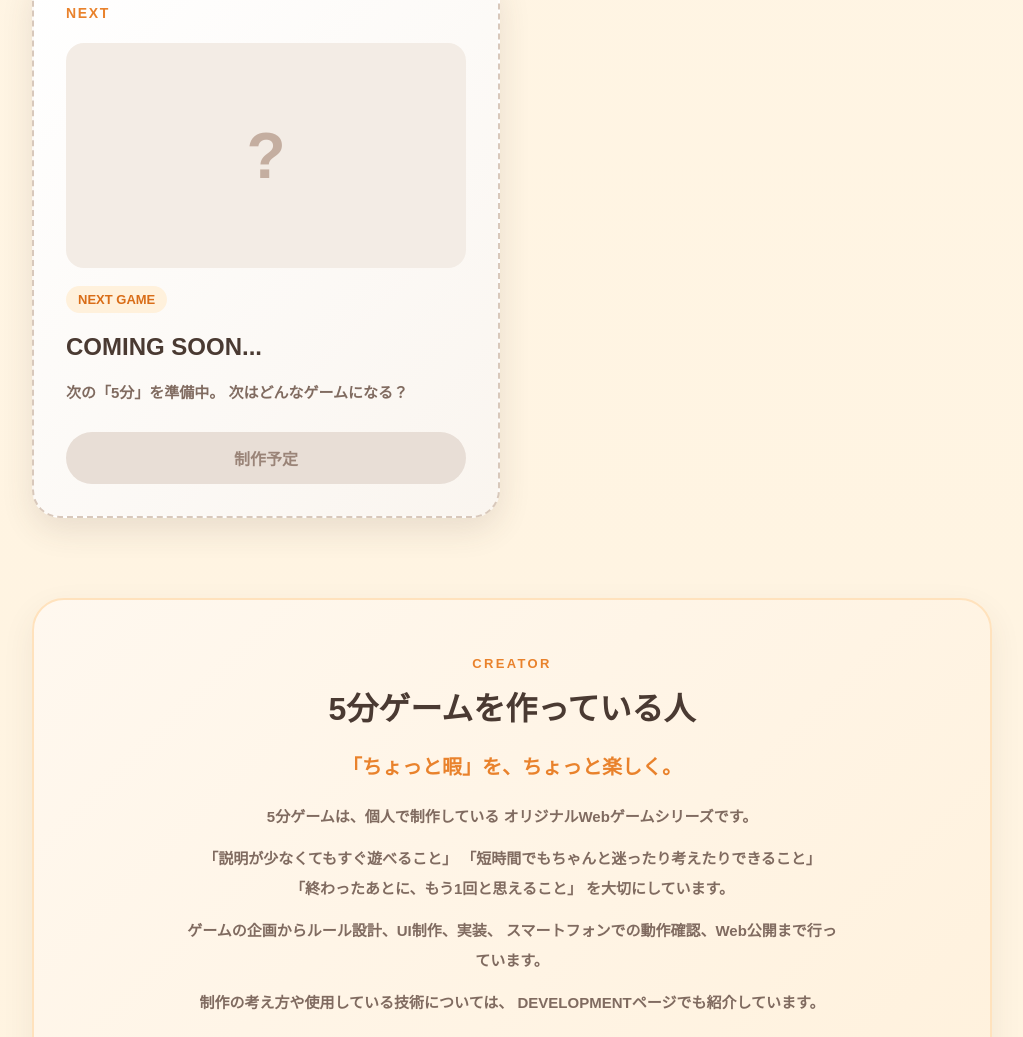
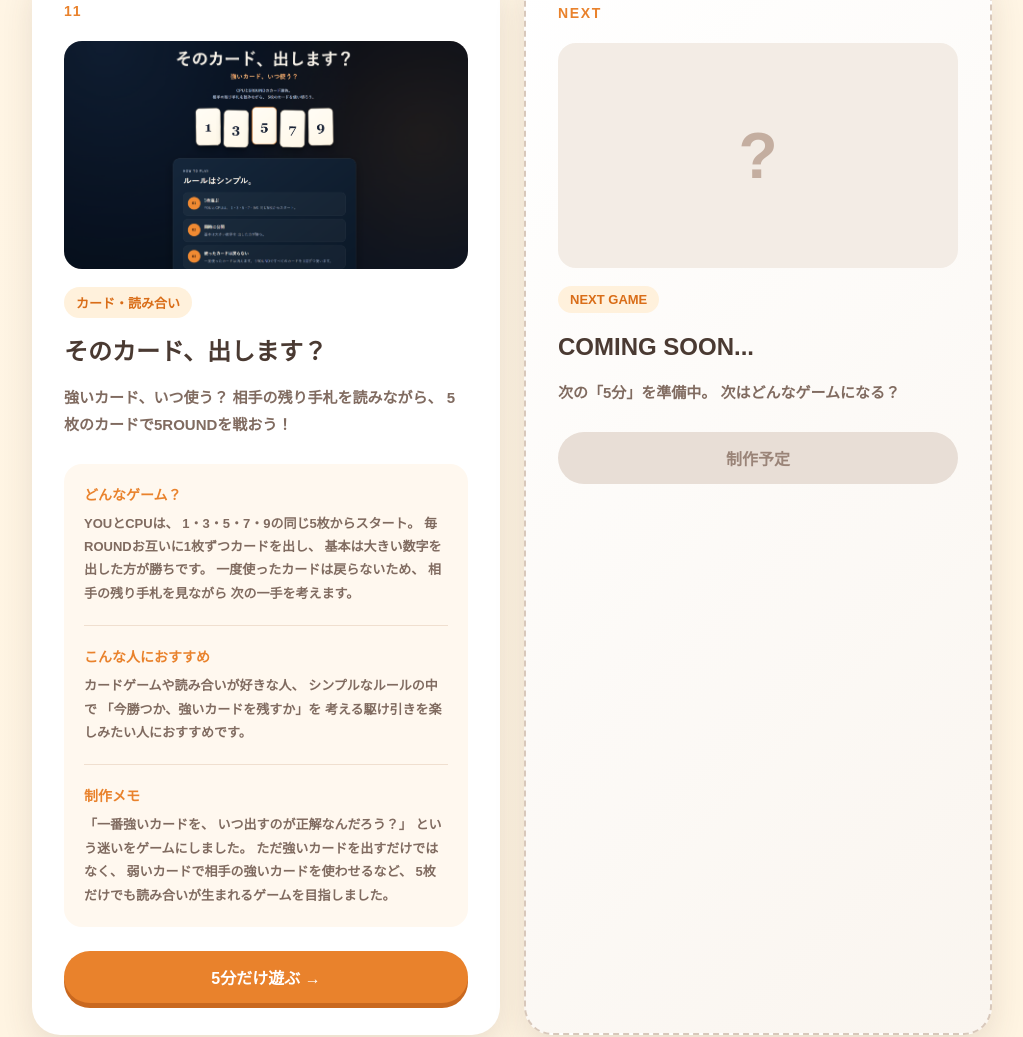
Before and after one commit to dai0105/five-minute-games, a plain HTML site: page index.html in a window 1280 px wide. Shown: the part 6010-7047 px from the top of the page, without its empty margins (128-1151 px from the left). Drawn offline with Linux system fonts and the light colour scheme.

Commit message:
Add Sono Card Game

```diff
--- a/index.html
+++ b/index.html
@@ -892,6 +892,98 @@
 
             </article>
 
+            <article class="game-card">
+
+                <div class="game-number">
+                    11
+                </div>
+
+                <div class="game-image">
+                    <img
+                        src="images/sono-card-game.png"
+                        alt="そのカード、出します？のプレイ画面"
+                    >
+                </div>
+
+                <p class="game-genre">
+                    カード・読み合い
+                </p>
+
+                <h2>
+                    そのカード、出します？
+                </h2>
+
+                <p class="game-description">
+                    強いカード、いつ使う？
+                    相手の残り手札を読みながら、
+                    5枚のカードで5ROUNDを戦おう！
+                </p>
+
+                <div class="game-details">
+
+                    <div class="game-detail">
+
+                        <h3>
+                            どんなゲーム？
+                        </h3>
+
+                        <p>
+                            YOUとCPUは、
+                            1・3・5・7・9の同じ5枚からスタート。
+                            毎ROUNDお互いに1枚ずつカードを出し、
+                            基本は大きい数字を出した方が勝ちです。
+                            一度使ったカードは戻らないため、
+                            相手の残り手札を見ながら
+                            次の一手を考えます。
+                        </p>
+
+                    </div>
+
+                    <div class="game-detail">
+
+                        <h3>
+                            こんな人におすすめ
+                        </h3>
+
+                        <p>
+                            カードゲームや読み合いが好きな人、
+                            シンプルなルールの中で
+                            「今勝つか、強いカードを残すか」を
+                            考える駆け引きを楽しみたい人におすすめです。
+                        </p>
+
+                    </div>
+
+                    <div class="game-detail">
+
+                        <h3>
+                            制作メモ
+                        </h3>
+
+                        <p>
+                            「一番強いカードを、
+                            いつ出すのが正解なんだろう？」
+                            という迷いをゲームにしました。
+                            ただ強いカードを出すだけではなく、
+                            弱いカードで相手の強いカードを使わせるなど、
+                            5枚だけでも読み合いが生まれるゲームを目指しました。
+                        </p>
+
+                    </div>
+
+                </div>
+
+                <a
+                    class="game-button"
+                    href="https://sono-card-game.onrender.com"
+                    target="_blank"
+                    rel="noopener noreferrer"
+                >
+                    5分だけ遊ぶ →
+                </a>
+
+            </article>
+
 
             <article class="game-card coming-soon">
                 <div class="game-number">
```
Also changed, not shown: images/sono-card-game.png (added).
